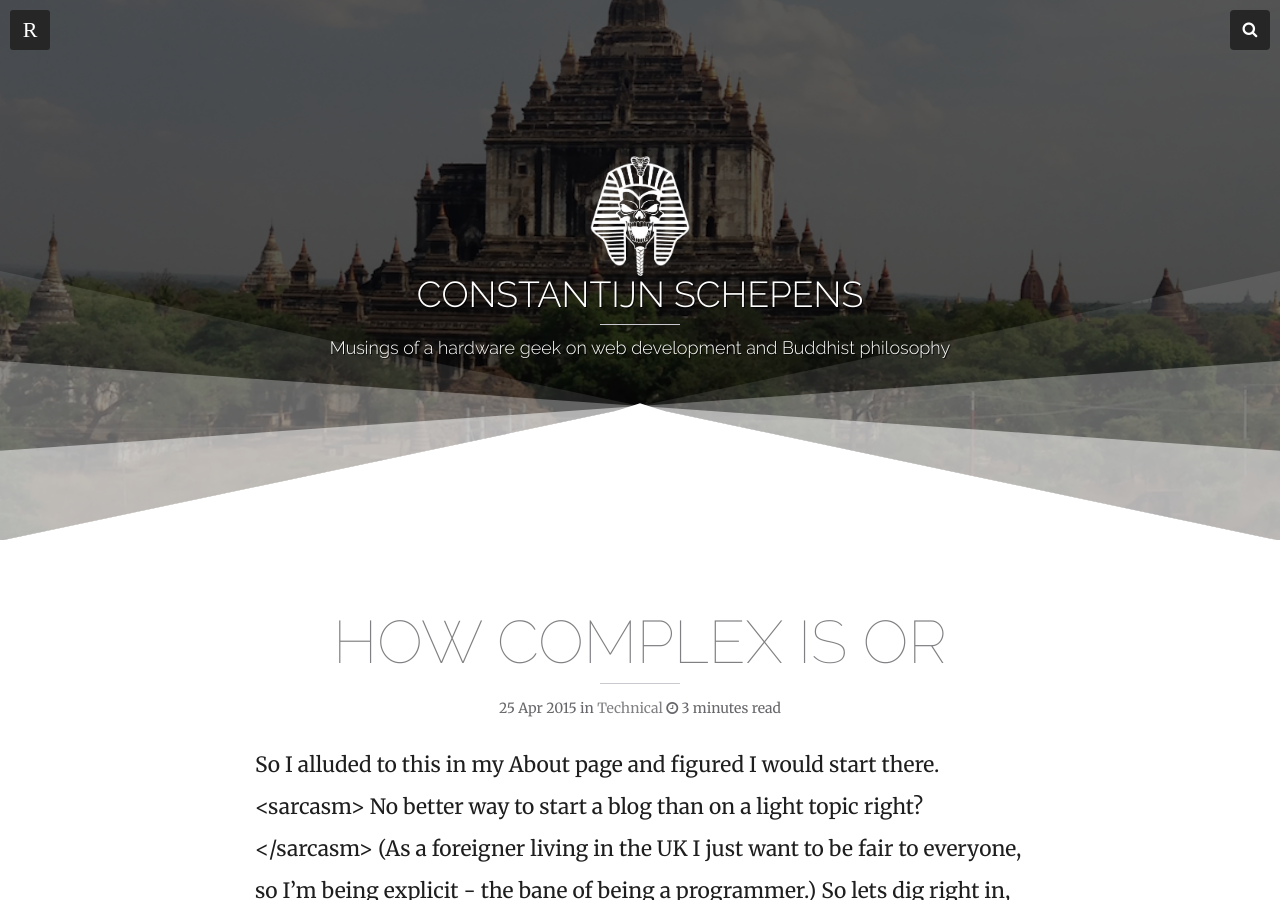
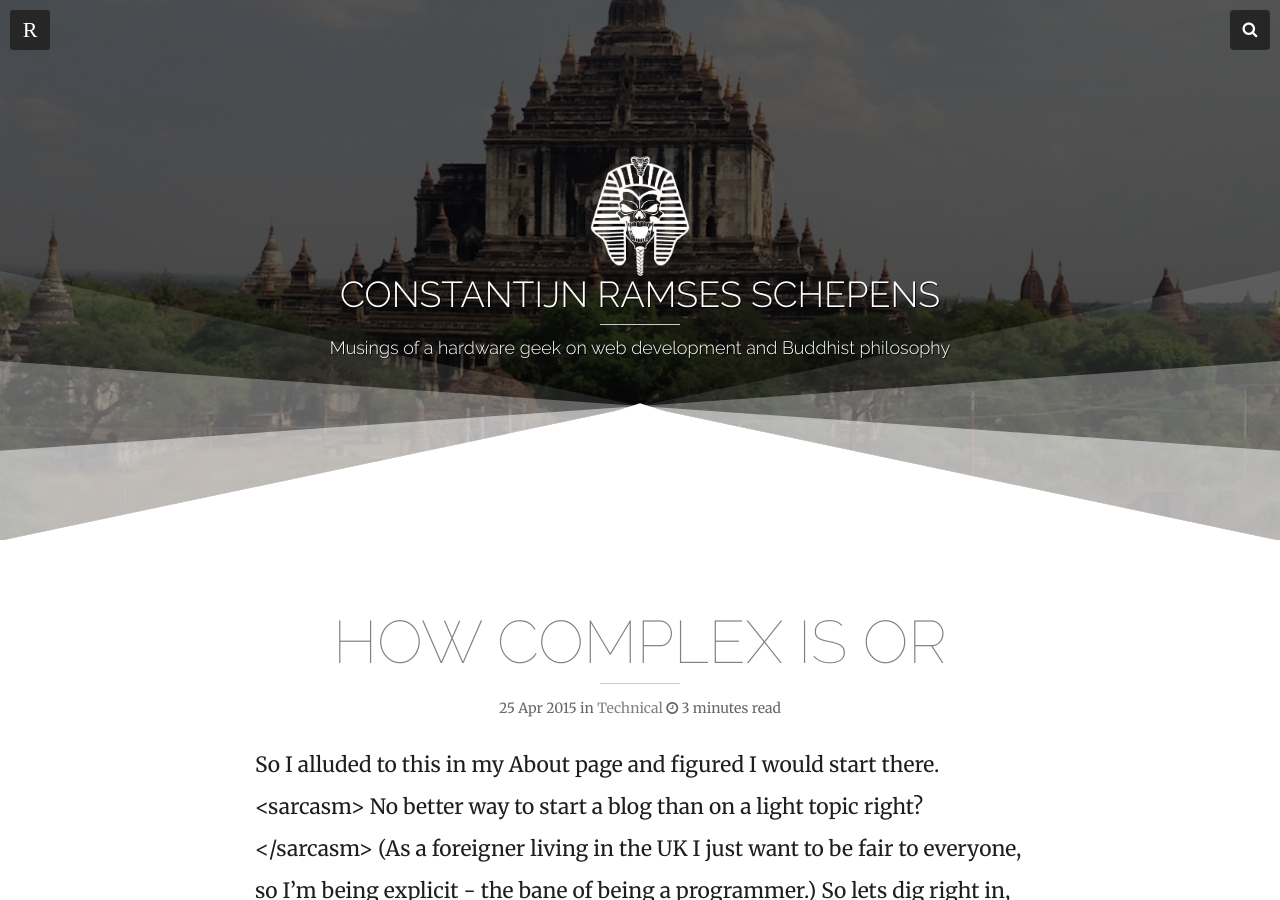
Before and after one commit to hmfaysal/hmfaysal-omega-theme, a Jekyll site: the page built from index.html, in a window 1280 px wide and 900 px high. Built offline with Jekyll 4.4.1, drawn with Linux system fonts in a browser that asks for light colours; nearby versions of some CDN libraries; the list of posts is cut into pages by our own code.

Commit message:
My name is Ramses after all

```diff
--- a/_config.yml
+++ b/_config.yml
@@ -1,4 +1,4 @@
-title:            Constantijn Schepens
+title:            Constantijn Ramses Schepens
 description:      "Musings of a hardware geek on web development and Buddhist philosophy"
 logo:             tijn-BadassWhite.png
 # disqus_shortname:
```
